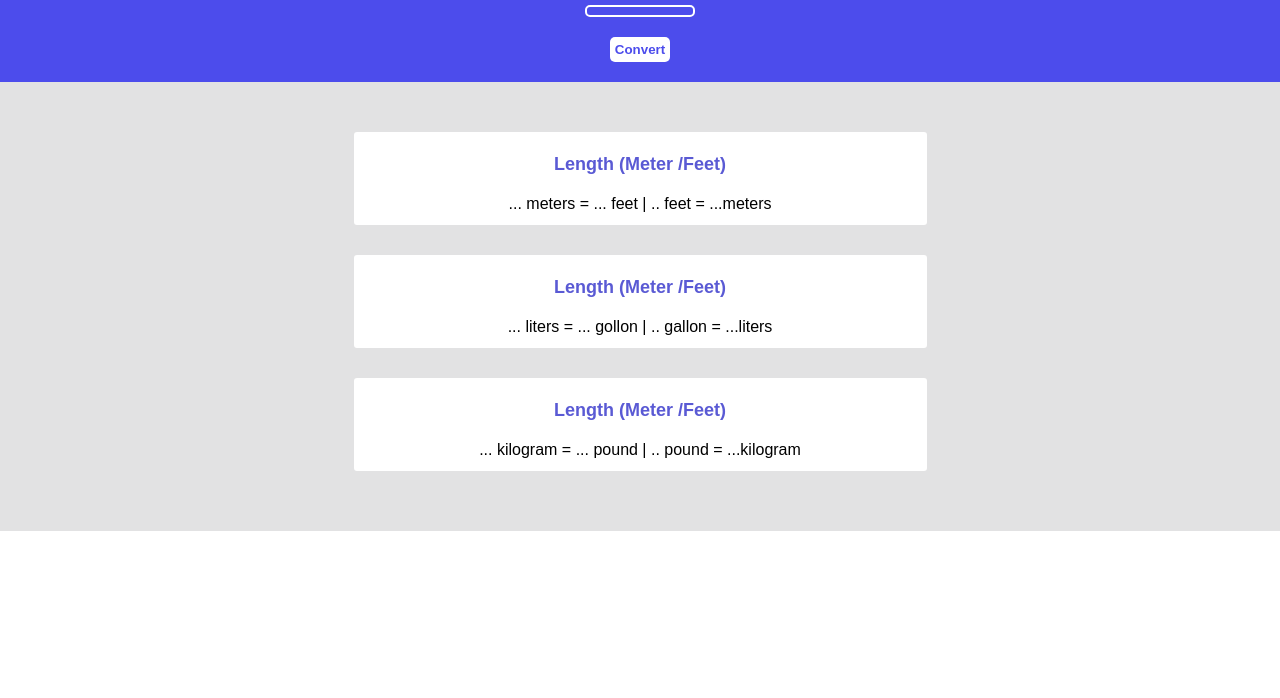
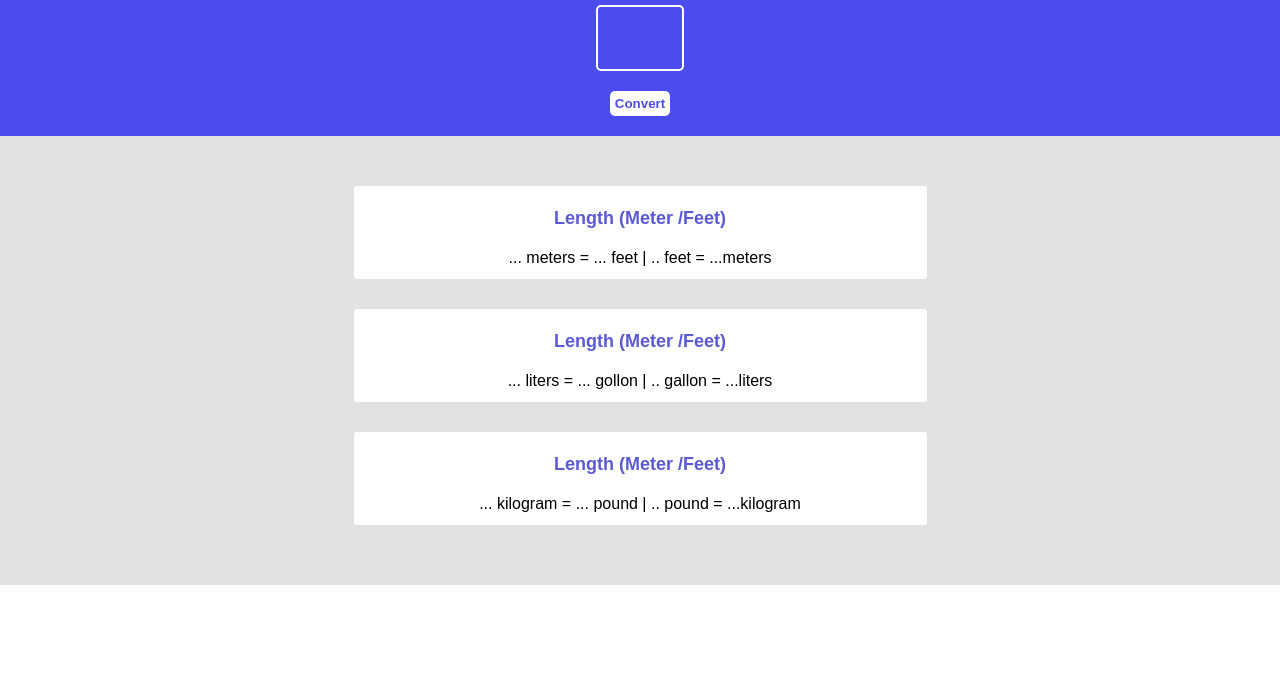
Before and after one commit to abdlmlkre12/convert, a plain HTML site: page index.html in a window 1280 px wide. Shown: the part 102-800 px from the top of the page. Drawn offline with Linux system fonts and the light colour scheme.

Commit message:
Update index.css

```diff
--- a/index.css
+++ b/index.css
@@ -21,8 +21,8 @@
     display: block;
     margin-left:auto ;
     margin-right:auto ;
-    height: 6%;
-    width: 8%;
+    height: 60px;
+    width: 80px;
     background-color: rgb(76, 76, 236) ;
     border: 2px solid white;
     border-radius: 5px;
```
